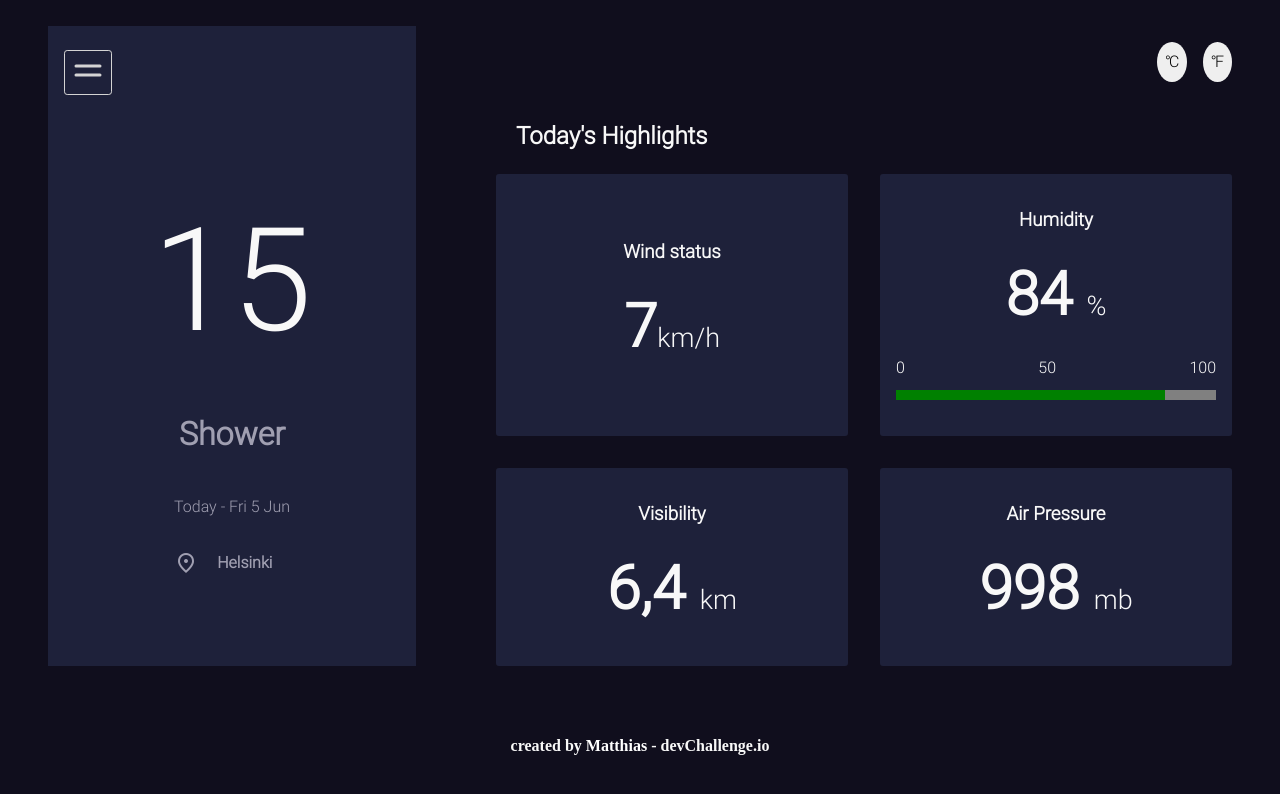
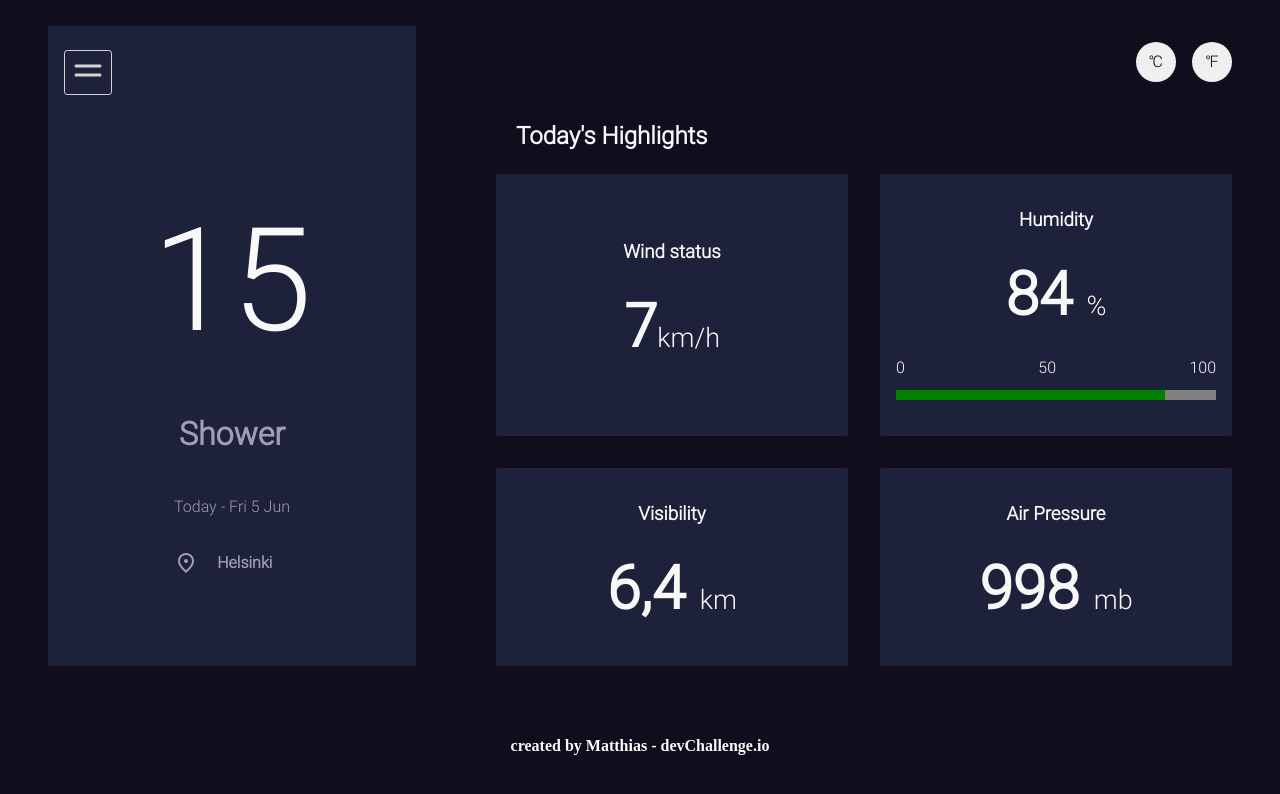
Before and after one commit to astragenius/TOP-Weather-APP, a website built with webpack: page src/template.html in a window 1280 px wide. Built offline with nearby package versions, Linux system fonts and the light colour scheme; no server answers; files whose address does not match are found by name; a web font is replaced by a local one.

Commit message:
change - change convert btn and add 40px widht and height to it

```diff
--- a/src/scss/components/_buttons.scss
+++ b/src/scss/components/_buttons.scss
@@ -8,9 +8,10 @@
 .convert-btn {
     display: grid;
     place-content: center;
-    border-radius: 50%;
-    aspect-ratio: 1;
-    padding: 0.5em;
+    border-radius: 100%;
+    width: 40px;
+    height: 40px;
+    padding: .5em;
 
 
 }
```
Also changed, not shown: README.md.
